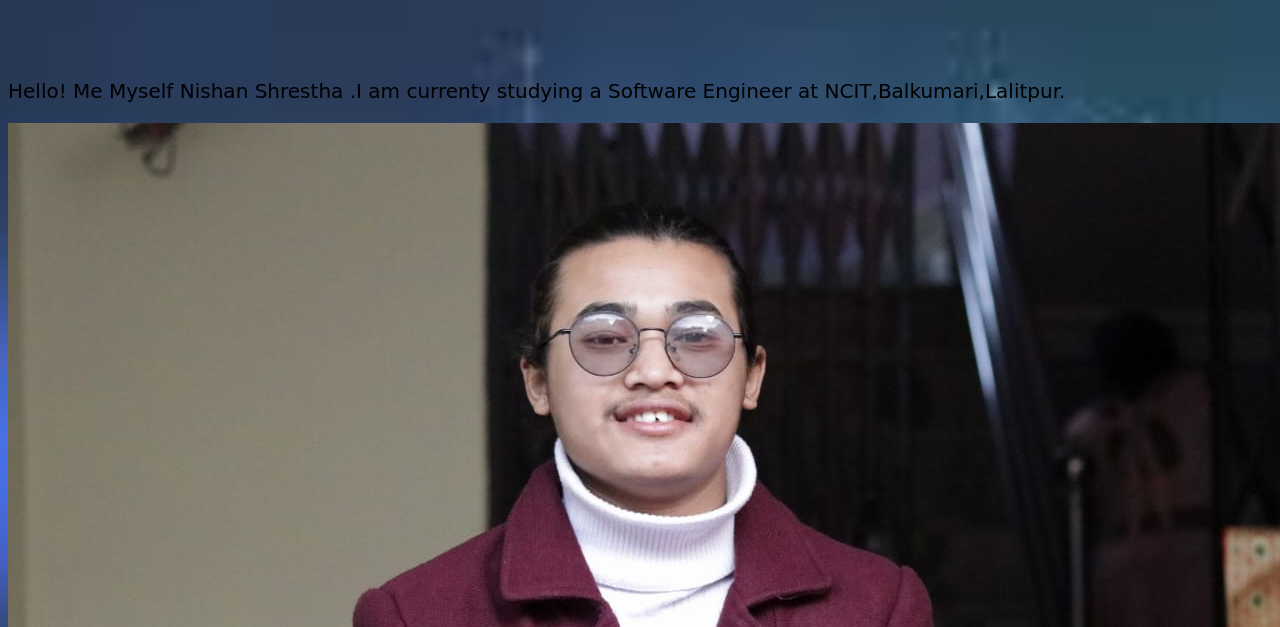
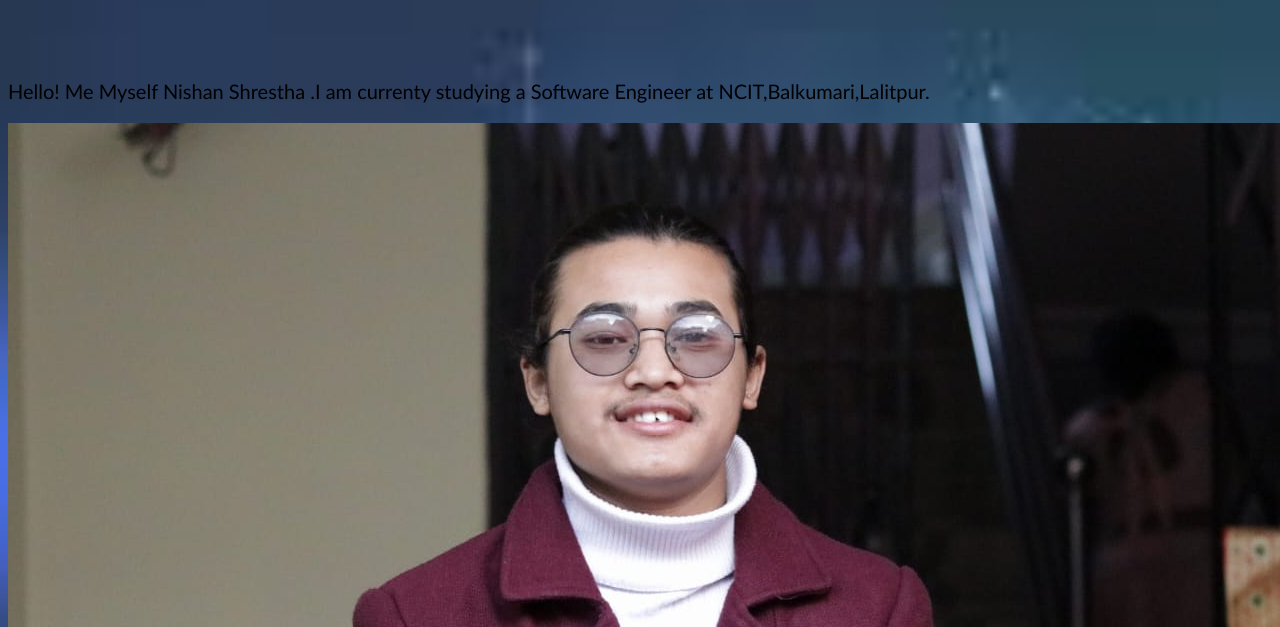
Before and after one commit to nishanstha74/first-website, a plain HTML site: page index.html in a window 1280 px wide. Shown: the part 173-800 px from the top of the page. Drawn offline with Linux system fonts and the light colour scheme.

Commit message:
new commit

```diff
--- a/style.css
+++ b/style.css
@@ -39,6 +39,6 @@ border-radius: 10px;
 .text
 {
     word-wrap: normal;
-   font-family: cursive;
+   font-family: 'Trebuchet MS', 'Lucida Sans Unicode', 'Lucida Grande', 'Lucida Sans', Arial, sans-serif;
     font-size: 20px;
 }
```
